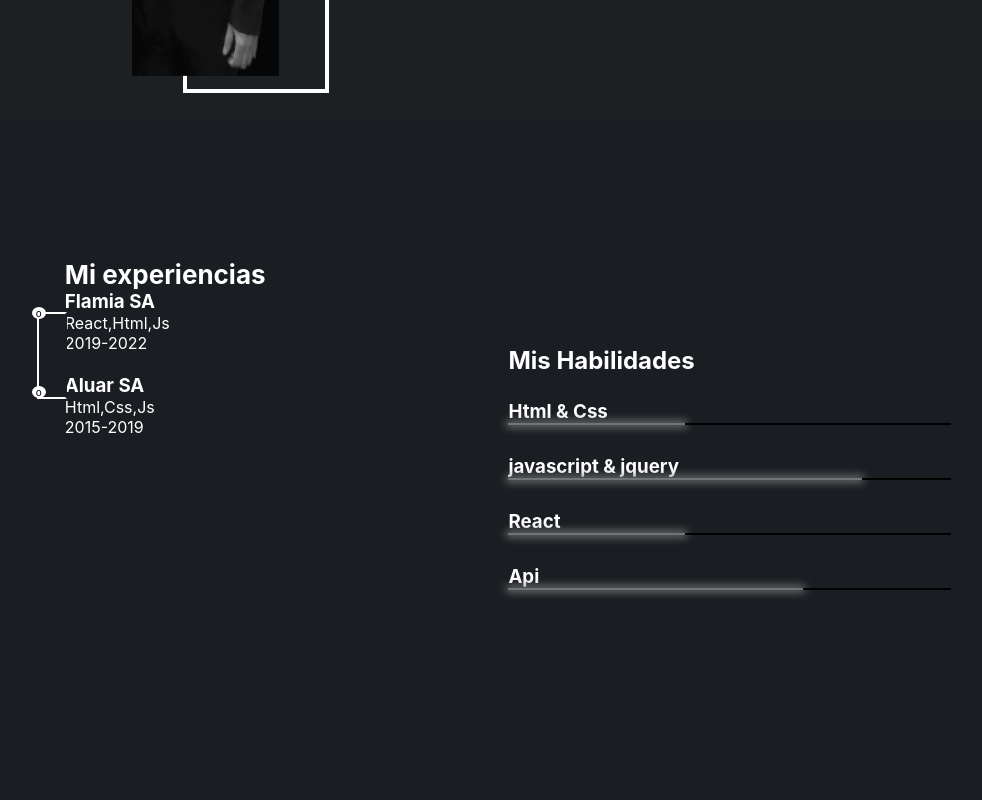
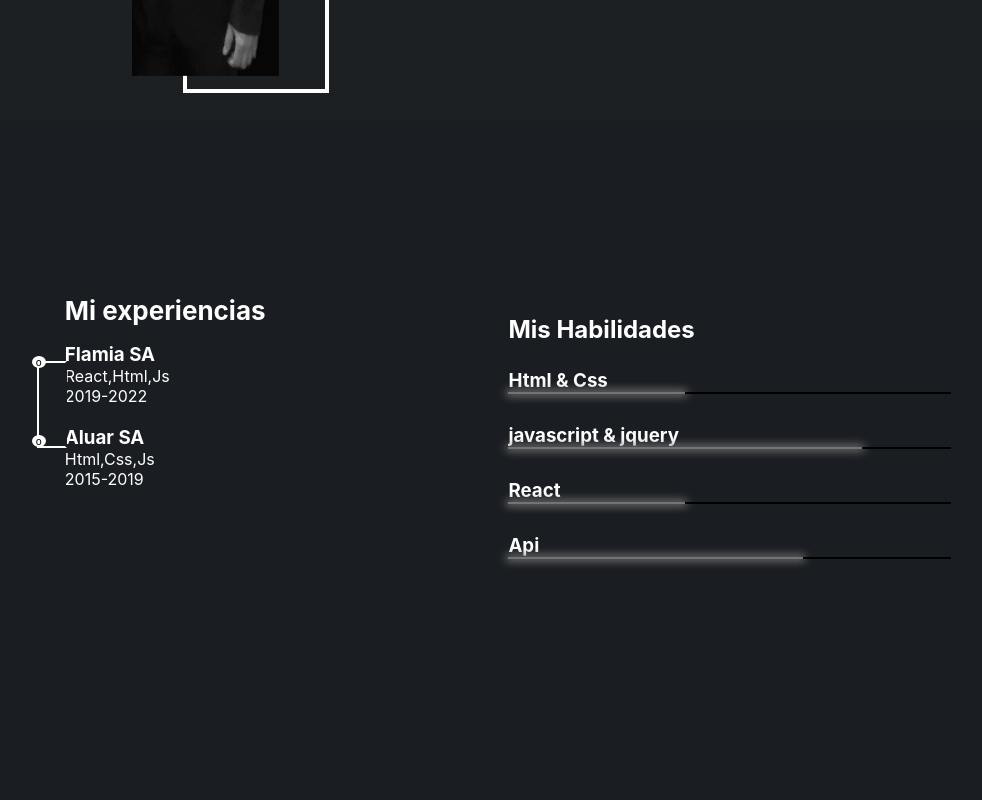
Before and after one commit to Lcdiego/Portfolio, a React (Create React App) app: page / in a window 1280 px wide. Shown: the part 1480-2280 px from the top of the page, without its empty margins (138-1120 px from the left). Built offline with nearby package versions, Linux system fonts and the light colour scheme.

Commit message:
cambio ubicacion

```diff
--- a/src/components/TP-Porfolio/Sectionexperiencia/Section.css
+++ b/src/components/TP-Porfolio/Sectionexperiencia/Section.css
@@ -9,7 +9,7 @@
     position: relative;
     width: 30px;
     height: 87px;
-    top:53px;
+    top:12px;
     right: -2px;
 }
 .circulo1{
@@ -52,9 +52,9 @@
 }
 .sectionExperiencia{
  width: 37%;
- height: 57vh;
+ height: 84vh;
  display: flex;
- align-items: center;
+
 
 
 
@@ -65,7 +65,8 @@
 }
 .Experiencia{
     display: flex;
-    justify-content: flex-start;
+    align-items: center;
+    height: 81%;
 
 }
 .experienciaUno{
@@ -74,6 +75,7 @@
 .tituloExperiencia1{
     color: white;
     font-size: 26px;
+    padding-bottom:17px ;
 
 }
 .tituloExperiencia{
@@ -93,10 +95,10 @@
 
 .porcentajes{
      width:36%;
-     height: 71%;
+     height: 83vh;
      display: flex;
      flex-direction: column;
-     justify-content: flex-end;
+     justify-content: center;
 }
 
 .contenedorLineas_uno{
```
